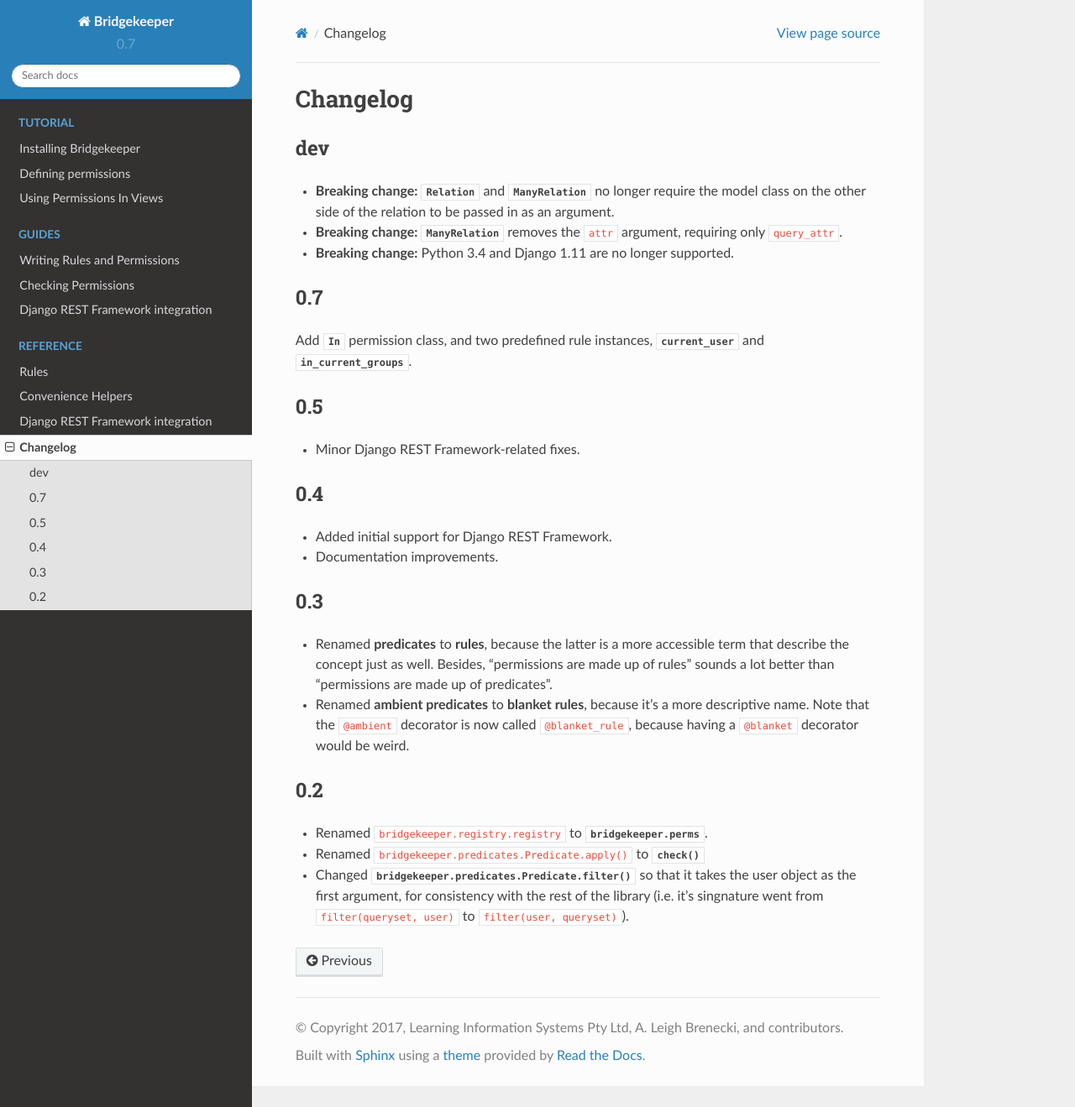
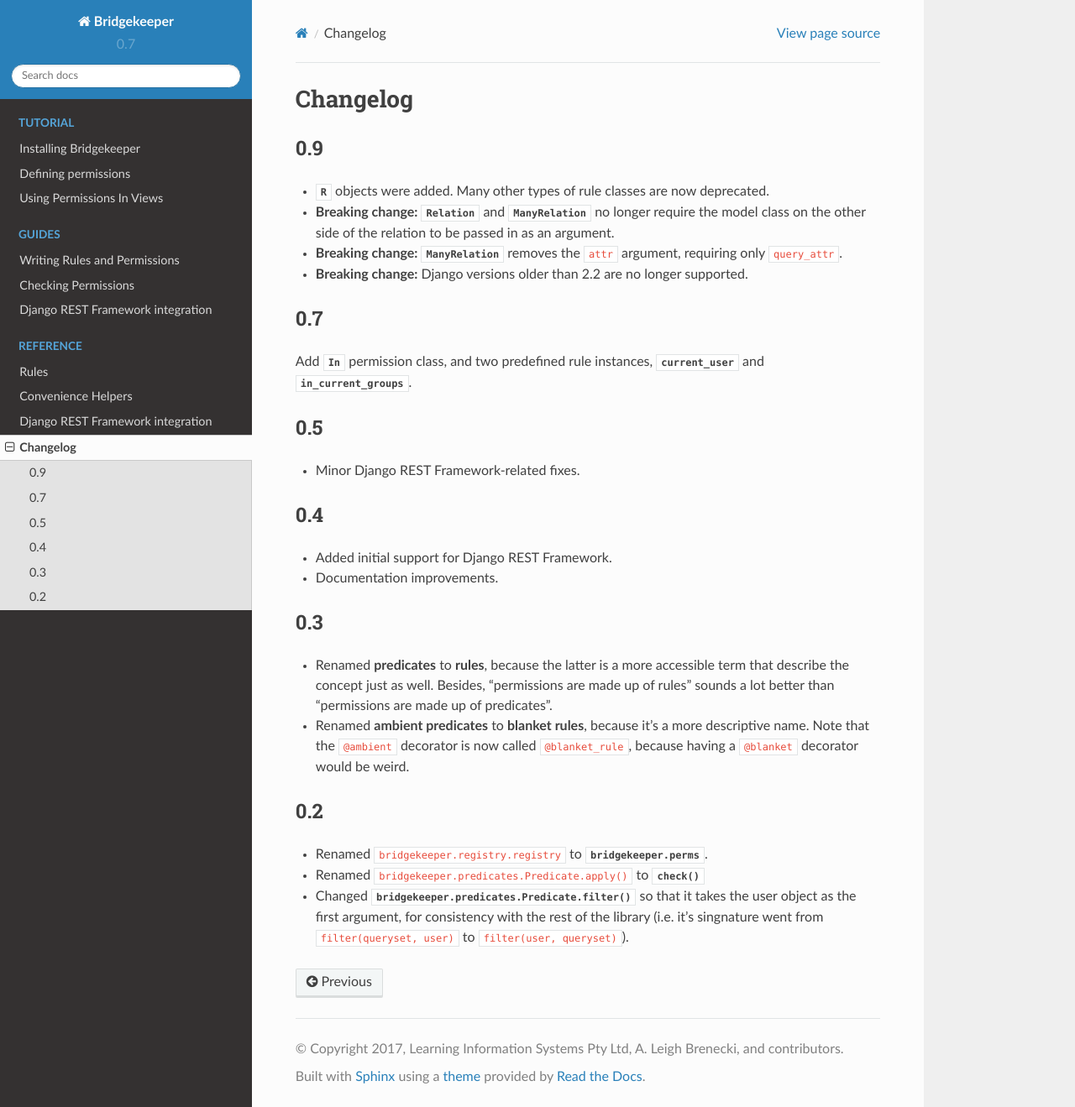
Before and after one commit to daisylb/bridgekeeper, a Sphinx documentation site: the page built from docs/changelog.rst, in a window 1280 px wide and 1319 px high. Shown: the whole window at 84% size. Built offline with Sphinx 7.4.7 and the Read the Docs theme 2.0.0, drawn with Linux system fonts in a browser that asks for light colours.

Commit message:
Changelog updates

```diff
--- a/README.rst
+++ b/README.rst
@@ -23,7 +23,7 @@ This means that you can efficiently show a :class:`~django.views.generic.list.Li
 .. _django: https://djangoproject.com/
 .. _django-rules: https://github.com/dfunckt/django-rules
 
-Bridgekeeper works on Django 2.0+ on Python 3.5+, and is licensed under the MIT License.
+Bridgekeeper is tested on Django 2.2 and 3.0 on all Python versions Django supports, and is licensed under the MIT License.
 
 .. warning::
 
--- a/docs/changelog.rst
+++ b/docs/changelog.rst
@@ -1,12 +1,13 @@
 Changelog
 =========
 
-dev
+0.9
 ---
 
+- :class:`~bridgekeeper.rules.R` objects were added. Many other types of rule classes are now deprecated.
 - **Breaking change:** :class:`~bridgekeeper.rules.Relation` and :class:`~bridgekeeper.rules.ManyRelation` no longer require the model class on the other side of the relation to be passed in as an argument.
 - **Breaking change:** :class:`~bridgekeeper.rules.ManyRelation` removes the ``attr`` argument, requiring only ``query_attr``.
-- **Breaking change:** Python 3.4 and Django 1.11 are no longer supported.
+- **Breaking change:** Django versions older than 2.2 are no longer supported.
 
 0.7
 ---
```
